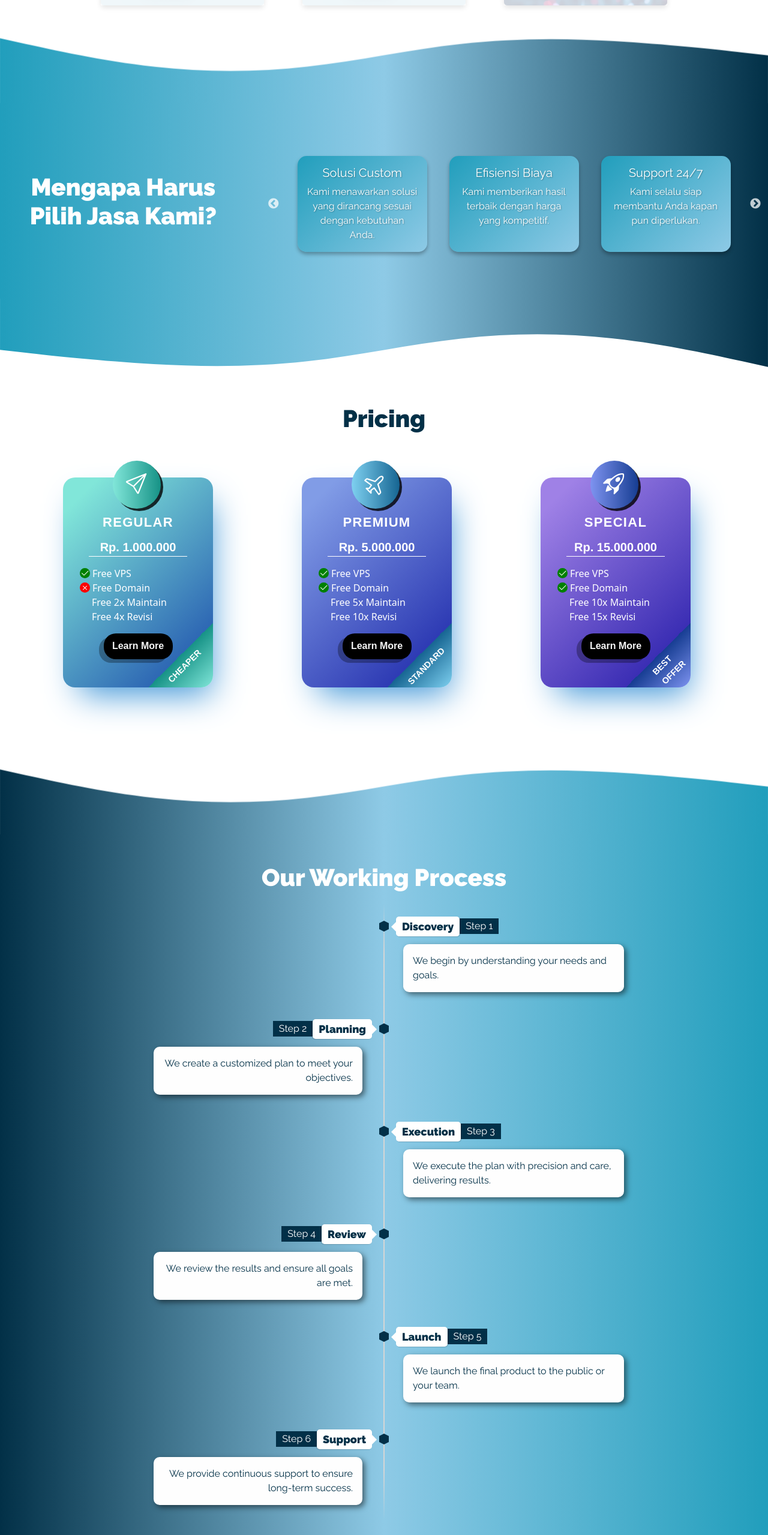
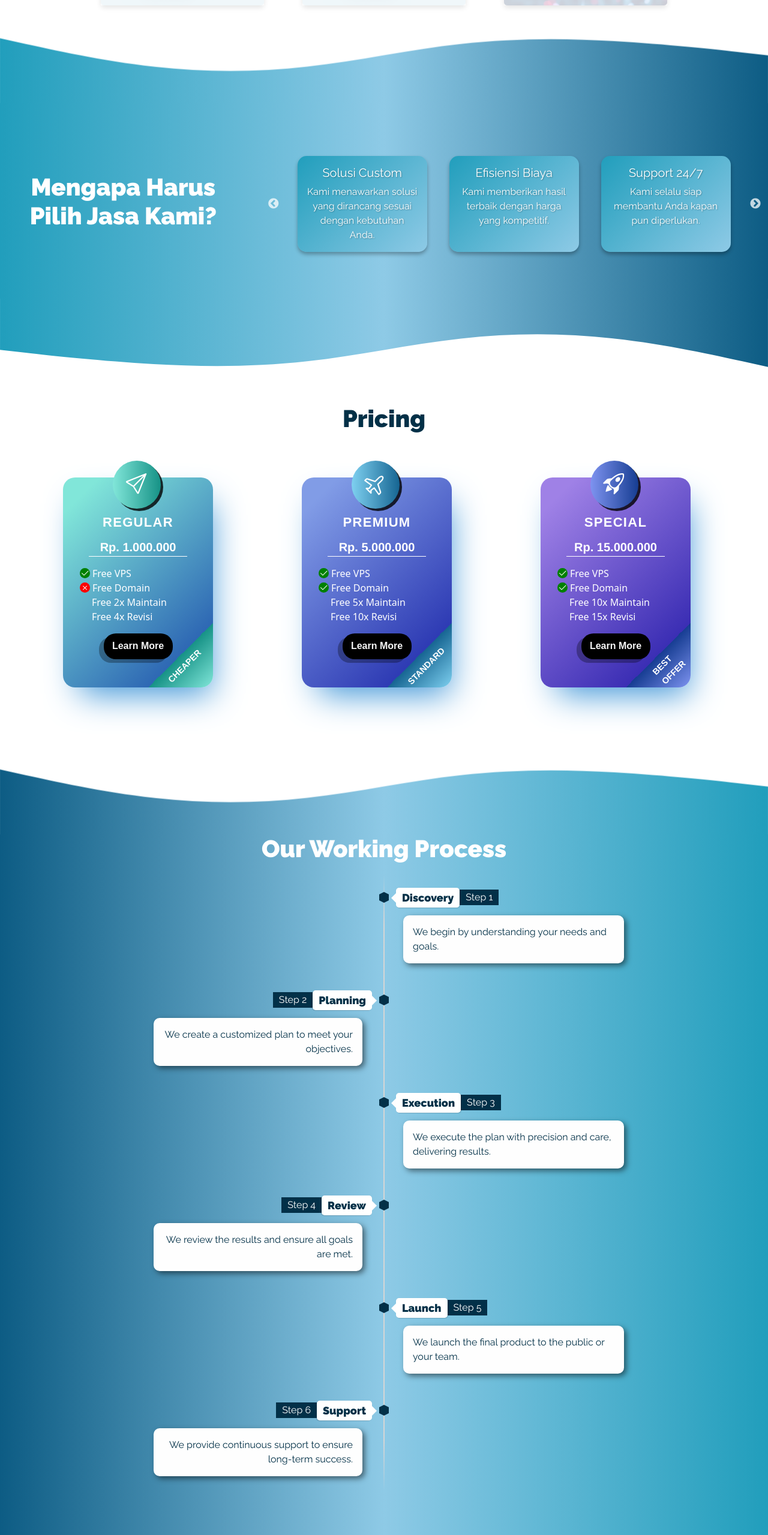
Before and after one commit to DavidDimasPatty/PortofolioFL, a React (Create React App) app: page / in a window 1280 px wide. Shown: the part 1185-3744 px from the top of the page at 60% size. Built offline with nearby package versions, Linux system fonts and the light colour scheme.

Commit message:
Revisi warna section Why TFC, Our Working Process, dan FaQ

```diff
--- a/src/assets/faq.css
+++ b/src/assets/faq.css
@@ -18,7 +18,7 @@
         align-items: center;
         justify-content: space-between;
         /* background: linear-gradient(-45deg, rgb(46, 59, 180) 10%, rgb(129, 156, 230) 90%); */
-        background: linear-gradient(-45deg, rgb(46, 104, 180) 10%, rgba(129, 230, 217, 1) 90%);
+        background: linear-gradient(-45deg, rgb(56, 128, 222) 10%, rgb(78, 142, 133) 90%);
         border-radius: 25px;
         padding: 45px 90px 0 60px;
     }
--- a/src/assets/our-working-process.css
+++ b/src/assets/our-working-process.css
@@ -2,7 +2,7 @@
     /* background: linear-gradient(45deg, #023047, #8ecae6, #219ebc); */
     /* background-size: 300% 300%; */
     /* animation: gradientAnimation 3s ease infinite; */
-    background: linear-gradient(90deg, #023047, #8ecae6, #219ebc);
+    background: linear-gradient(90deg, #0d5c84, #8ecae6, #219ebc);
     padding: 0;
     position: relative;
     overflow: hidden;
@@ -52,6 +52,7 @@
 
     font-family: 'Raleway', sans-serif;
     color: #023047;
+    padding-bottom: 90px;
 
     header h1 {
         text-align: center;
--- a/src/assets/why-tfc.css
+++ b/src/assets/why-tfc.css
@@ -4,7 +4,7 @@
     font-family: 'Raleway', sans-serif;
 
     /* background-color: #8ecae6; */
-    background: linear-gradient(90deg, #219ebc, #8ecae6, #023047);
+    background: linear-gradient(90deg, #219ebc, #8ecae6, #0d5c84);
     /* background-size: 300% 300%; */
     /* background-size: 500% 500%; */
     /* animation: gradientAnimation 4s ease infinite; */
--- a/src/components/OurWorkingProcess.js
+++ b/src/components/OurWorkingProcess.js
@@ -10,14 +10,14 @@ const OurWorkingProcess = () => {
                         <linearGradient id="gradient-top-owp" x1="0%" y1="0%" x2="100%" y2="0%">
                             <stop offset="0%" stop-color="#219ebc" />
                             <stop offset="50%" stop-color="#8ecae6" />
-                            <stop offset="100%" stop-color="#023047" />
+                            <stop offset="100%" stop-color="#0d5c84" />
                         </linearGradient>
                     </defs>
                     <path d="M0,96L48,101.3C96,107,192,117,288,122.7C384,128,480,128,576,117.3C672,107,768,85,864,74.7C960,64,1056,64,1152,74.7C1248,85,1344,107,1392,117.3L1440,128L1440,0L1392,0C1344,0,1248,0,1152,0C1056,0,960,0,864,0C768,0,672,0,576,0C480,0,384,0,288,0C192,0,96,0,48,0L0,0Z"
                         fill="url(#gradient-top-owp)" class="animated-path" fill-opacity="1"></path>
                 </svg>
             </div>
-            <div className="our-working-process-section pt-5 pb-5">
+            <div className="our-working-process-section">
                 <header>
                     {/* <p>Worked on all modern browers</p> */}
                     <h1>Our Working Process</h1>
--- a/src/components/WhyTfc.js
+++ b/src/components/WhyTfc.js
@@ -98,7 +98,7 @@ const WhyTfc = () => {
                 <svg xmlns="http://www.w3.org/2000/svg" viewBox="0 0 1440 130">
                     <defs>
                         <linearGradient id="gradient-top" x1="0%" y1="0%" x2="100%" y2="0%">
-                            <stop offset="0%" stop-color="#023047" />
+                            <stop offset="0%" stop-color="#0d5c84" />
                             <stop offset="50%" stop-color="#8ecae6" />
                             <stop offset="100%" stop-color="#219ebc" />
                         </linearGradient>
@@ -137,7 +137,7 @@ const WhyTfc = () => {
                         <linearGradient id="gradient-bottom" x1="0%" y1="0%" x2="100%" y2="0%">
                             <stop offset="0%" stop-color="#219ebc" />
                             <stop offset="50%" stop-color="#8ecae6" />
-                            <stop offset="100%" stop-color="#023047" />
+                            <stop offset="100%" stop-color="#0d5c84" />
                         </linearGradient>
                     </defs>
                     <path d="M0,96L48,101.3C96,107,192,117,288,122.7C384,128,480,128,576,117.3C672,107,768,85,864,74.7C960,64,1056,64,1152,74.7C1248,85,1344,107,1392,117.3L1440,128L1440,0L1392,0C1344,0,1248,0,1152,0C1056,0,960,0,864,0C768,0,672,0,576,0C480,0,384,0,288,0C192,0,96,0,48,0L0,0Z"
```
